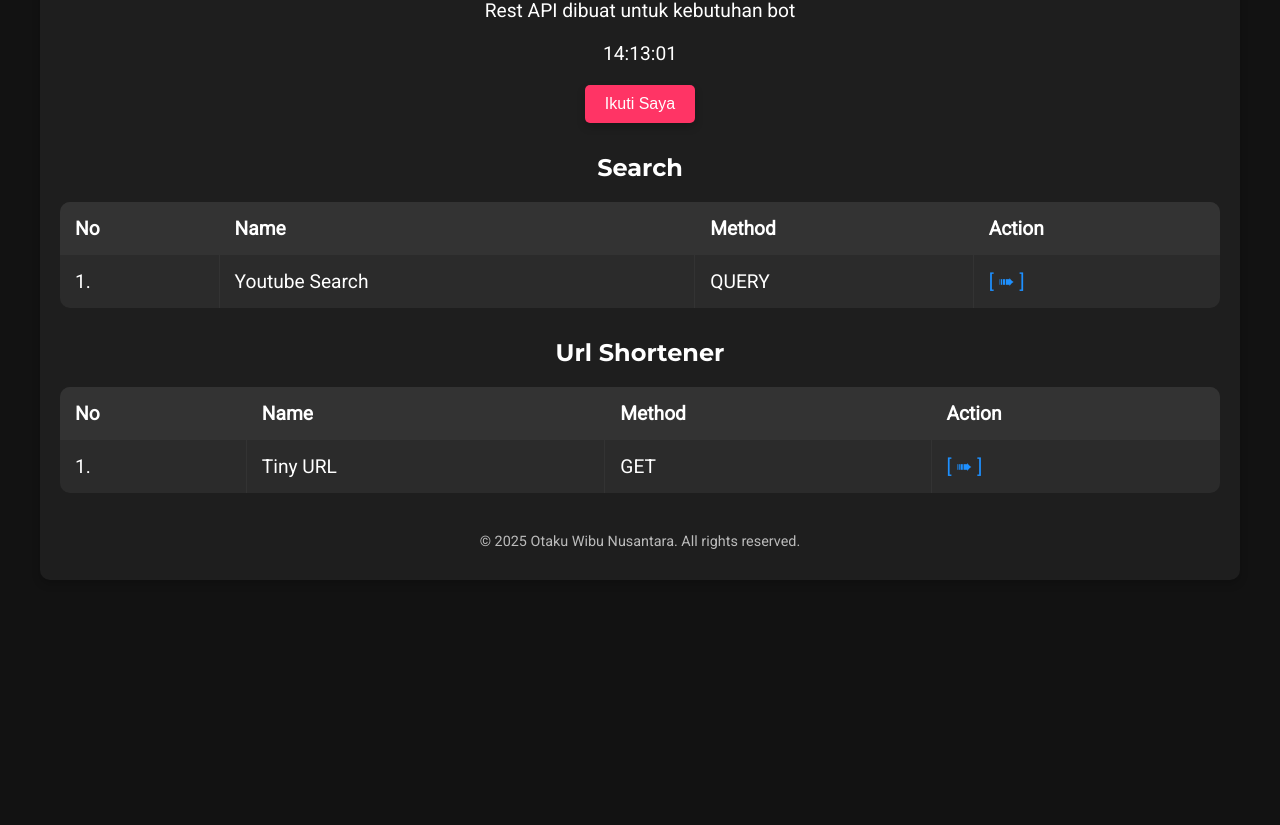
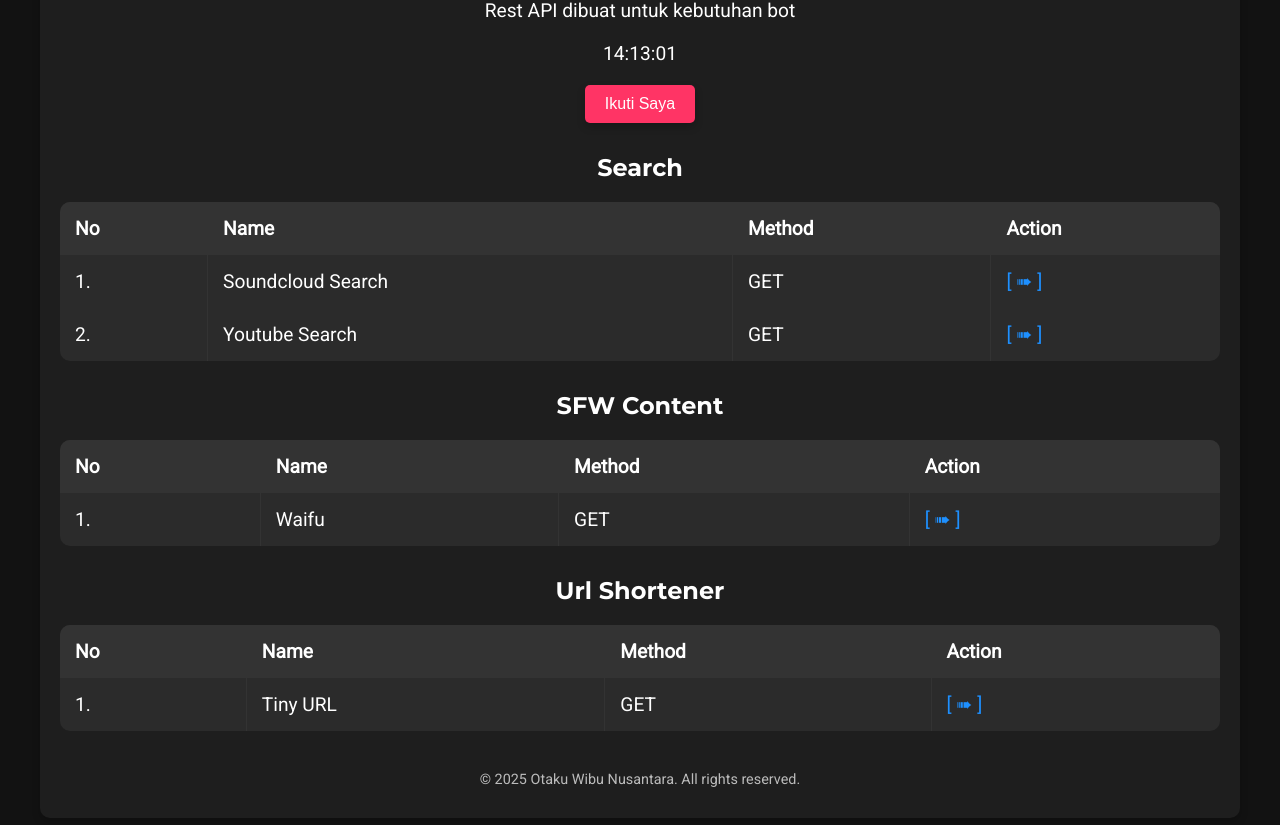
Before and after one commit to YogiSIDN/api-otakuwibu, a website: page public/index.html in a window 1280 px wide. Shown: the part 119-944 px from the top of the page. Before the commit the page ends 800 px from the top, so only its background shows below. Drawn offline with Linux system fonts and the light colour scheme.

Commit message:
Add files via upload

```diff
--- a/public/index.html
+++ b/public/index.html
@@ -209,9 +209,36 @@
                 <tbody>
                     <tr>
                         <td>1.</td>
+                        <td>Soundcloud Search</td>
+                        <td>GET</td>
+                        <td><a href="/api/yts?q=die with a smile">[ ➠ ]</a></td>
+                    </tr>
+                    </tbody>
+                <tbody>
+                    <tr>
+                        <td>2.</td>
                         <td>Youtube Search</td>
-                        <td>QUERY</td>
+                        <td>GET</td>
                         <td><a href="/api/yts?q=die with a smile">[ ➠ ]</a></td>
+                    </tr>
+                    </tbody>
+            </table>
+            <h3>SFW Content</h3>
+            <table>
+                <thead>
+                    <tr>
+                        <th>No</th>
+                        <th>Name</th>
+                        <th>Method</th>
+                        <th>Action</th>
+                    </tr>
+                </thead>
+                <tbody>
+                    <tr>
+                        <td>1.</td>
+                        <td>Waifu</td>
+                        <td>GET</td>
+                        <td><a href="/api/sfw/waifu">[ ➠ ]</a></td>
                     </tr>
                     </tbody>
             </table>
```
